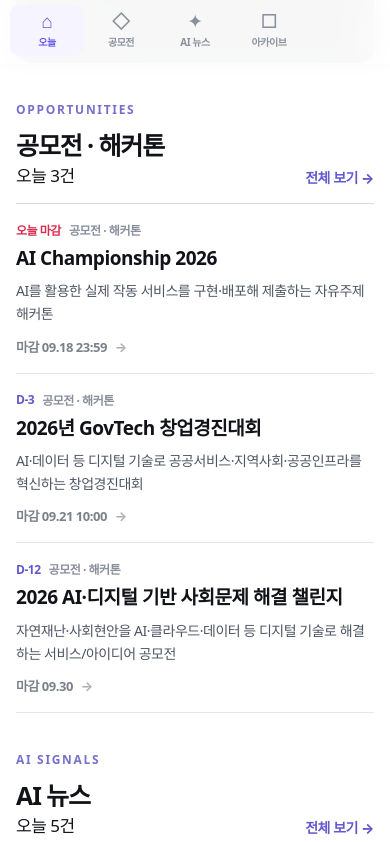
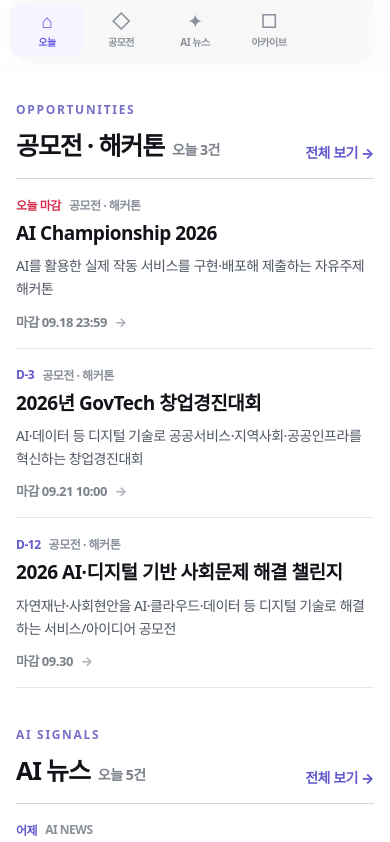
Before and after one commit to wogus4048/daily-brief, a plain HTML site: page index.html in a window 390 px wide. Shown: the part 780-1622 px from the top of the page. Drawn offline with Linux system fonts and the light colour scheme.

Commit message:
Place daily counts beside section titles

```diff
--- a/assets/styles.css
+++ b/assets/styles.css
@@ -1188,3 +1188,29 @@ body{
     font-size:14px;
   }
 }
+
+
+/* Section counts live next to the section title */
+.section-title-line{
+  display:flex;
+  align-items:baseline;
+  gap:10px;
+  flex-wrap:wrap;
+}
+.section-title-line h2{
+  margin:0;
+}
+.section-today-count{
+  color:#7a7f89;
+  font-size:15px;
+  font-weight:800;
+  white-space:nowrap;
+}
+@media(max-width:620px){
+  .section-title-line{
+    gap:8px;
+  }
+  .section-today-count{
+    font-size:14px;
+  }
+}
```
